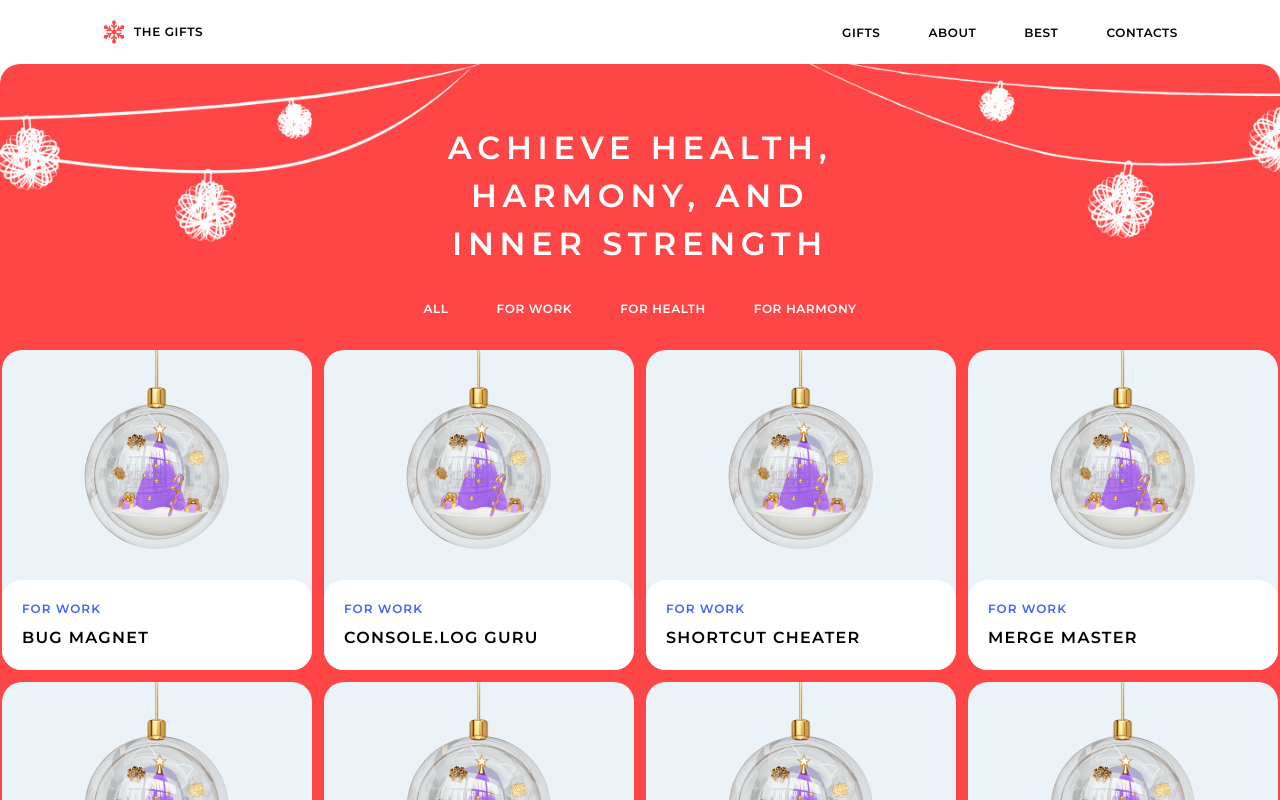
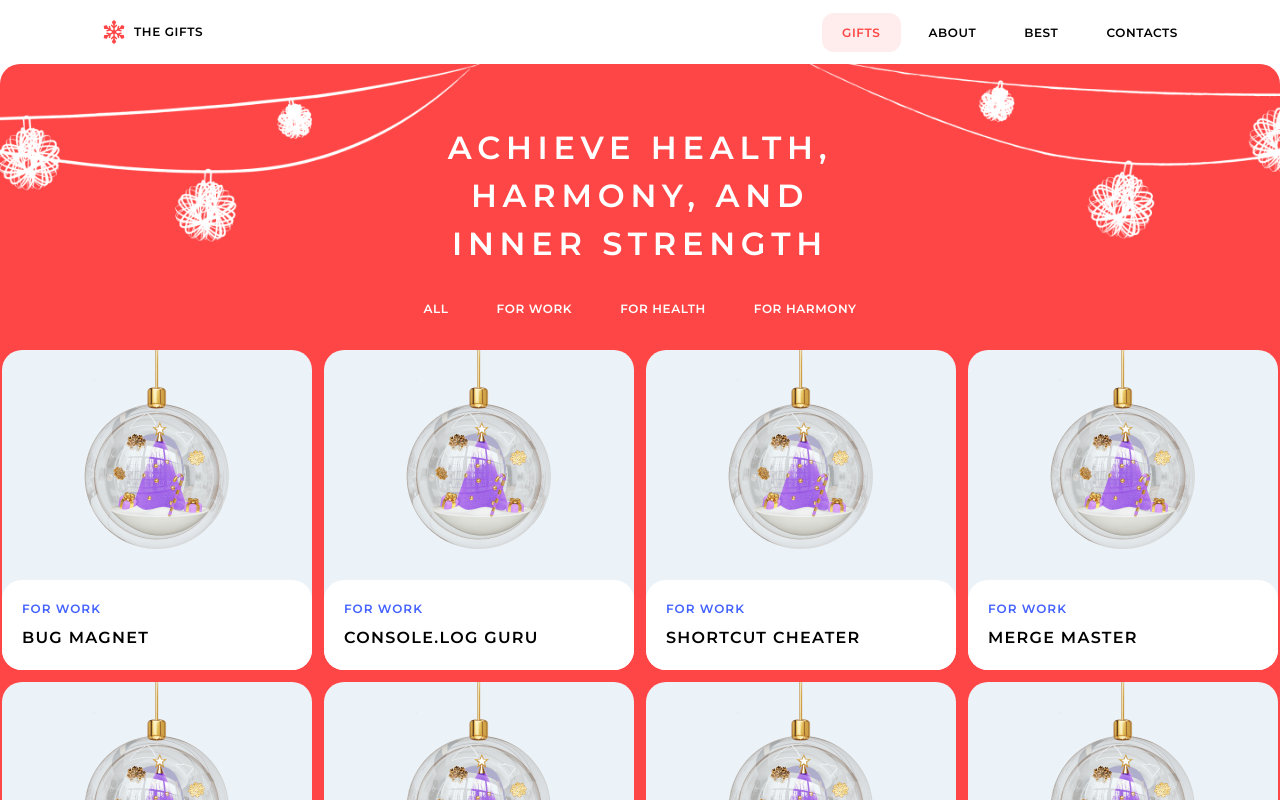
Before and after one commit to xWolfYx/nextmas-shop, a Next.js app: page /gifts in a window 1280 px wide. Shown: the top 800 px of the page. Built offline with nearby package versions, Linux system fonts and the light colour scheme.

Commit message:
feat: add active page link state to navigation

```diff
--- a/src/app/ui/ListItems.tsx
+++ b/src/app/ui/ListItems.tsx
@@ -1,4 +1,8 @@
+"use client";
+
 import Link from "next/link";
+import { clsx } from "clsx";
+import { usePathname } from "next/navigation";
 
 type ListLinks = {
   text: string;
@@ -19,11 +23,18 @@ export default function ListItems({
   classList: string;
   callback?: () => void;
 }) {
+  const pathName = usePathname();
   return (
     <>
       {listLinks.map((link) => (
         <li key={link.href} onClick={callback}>
-          <Link href={link.href} className={classList}>
+          <Link
+            href={link.href}
+            className={clsx(`${classList}`, {
+              "pointer-events-none bg-[#ff46461a] text-[#ff4646]":
+                pathName === link.href,
+            })}
+          >
             {link.text}
           </Link>
         </li>
```
